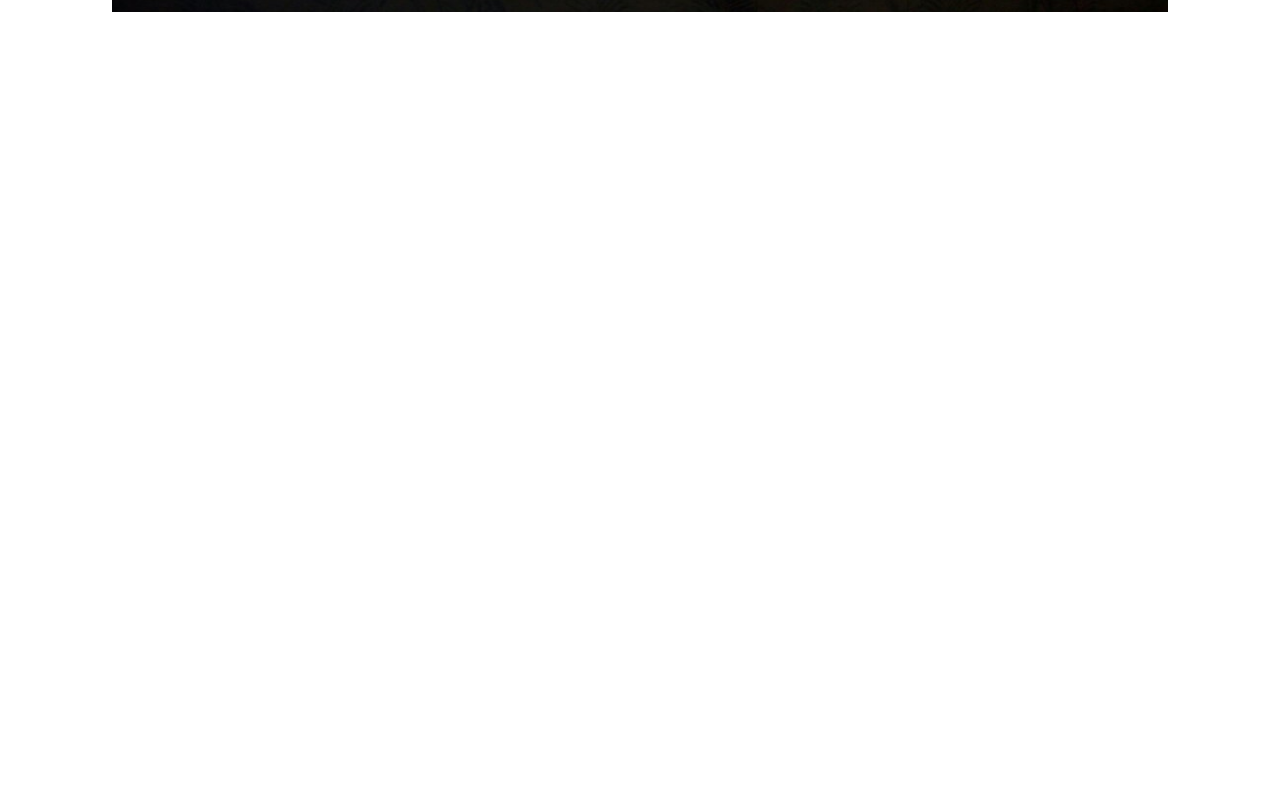
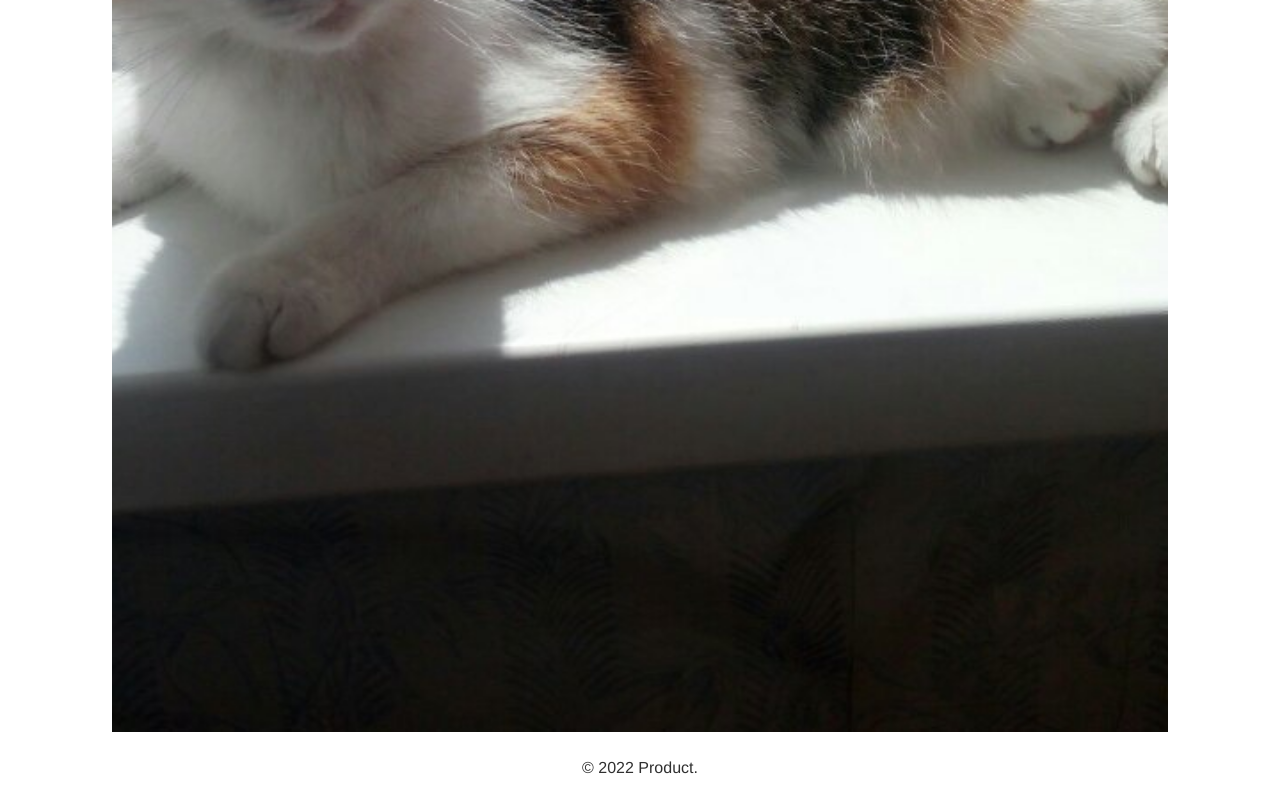
Before and after one commit to Karavella03/vue-project, a Vue app: page / in a window 1280 px wide. Shown: the part 804-1604 px from the top of the page. Before the commit the page ends 820 px from the top, so only its background shows below. Built offline with nearby package versions, Linux system fonts and the light colour scheme.

Commit message:
Implement FooterComponent

```diff
--- a/src/App.vue
+++ b/src/App.vue
@@ -29,23 +29,26 @@ export default {};
   --font-color-active: rgba(140, 160, 155);
   --main-layout-background: rgba(255, 255, 255);
   --app-background: rgba(250, 250, 250);
+  --header-background: var(--main-layout-background);
   --header-border-color: none;
+  --footer-border-color: var(--header-border-color);
   --box-shadow-color: #9b9faa;
   --box-shadow: 3px 3px 5px -1px var(--box-shadow-color);
   /* sizes */
-  --header-height: 96px;
-  --header-min-width: 720px;
-  --footer-height: 64px;
   --main-layout-min-width: 720px;
   --main-layout-max-width: 1440px;
   --main-layout-width: 90vw;
   --main-layout-min-height: 100vh;
+  --header-height: 96px;
+  --footer-height: 64px;
   --default-spacing: 8px;
   /* fonts */
   --header-title-font-size: 26px;
   --header-title-font-weight: 400;
   --header-buttons-font-size: 16px;
   --header-buttons-font-weight: 400;
+  --footer-paragraph-font-size: 16px;
+  --footer-paragraph-font-weight: 400;
 }
 #app {
   font-family: Avenir, Helvetica, Arial, sans-serif;
--- /dev/null
+++ b/src/components/FooterComponent/FooterComponent.vue
@@ -0,0 +1,34 @@
+<script setup lang="ts">
+</script>
+
+<script lang="ts">
+export default {};
+</script>
+
+<template>
+  <div class="FooterContainer">
+    <p class="FooterParagraph">© 2022 Product.</p>
+  </div>
+</template>
+
+
+<style scoped>
+.FooterContainer {
+  margin-top: auto;
+  display: flex;
+  flex-direction: row;
+  align-items: center;
+  justify-content: center;
+  height: var(--footer-height);
+  min-width: var(--main-layout-min-width);
+  max-width: var(--main-layout-max-width);
+  width: var(--main-layout-width);
+  padding-inline: calc(var(--default-spacing) * 6);
+  border-top: 1px solid var(--footer-border-color);
+}
+.FooterParagraph {
+  font-size: var(--footer-paragraph-font-size);
+  font-weight: var(--footer-paragraph-font-weight);
+  color: var(--font-color);
+}
+</style>
--- /dev/null
+++ b/src/components/FooterComponent/index.ts
@@ -0,0 +1,2 @@
+import FooterComponent from './FooterComponent.vue';
+export default FooterComponent;
--- a/src/components/HeaderComponent/HeaderComponent.vue
+++ b/src/components/HeaderComponent/HeaderComponent.vue
@@ -40,10 +40,12 @@ export default {};
   flex-direction: row;
   align-items: center;
   height: var(--header-height);
-  min-width: var(--header-min-width);
-  width: 100%;
+  min-width: var(--main-layout-min-width);
+  max-width: var(--main-layout-max-width);
+  width: var(--main-layout-width);
   padding-inline: calc(var(--default-spacing) * 6);
   border-bottom: 1px solid var(--header-border-color);
+  background-color: var(--header-background);
 }
 .HeaderTitle {
   font-size: var(--header-title-font-size);
--- a/src/layouts/MainLayout.vue
+++ b/src/layouts/MainLayout.vue
@@ -1,5 +1,6 @@
 <script setup lang="ts">
 import HeaderComponent from "@/components/HeaderComponent";
+import FooterComponent from "@/components/FooterComponent/FooterComponent.vue";
 </script>
 
 <script lang="ts">
@@ -8,8 +9,9 @@ export default {};
 
 <template>
   <div class="container">
-    <HeaderComponent />
+    <HeaderComponent class="MainLayoutHeader" />
     <slot></slot>
+    <FooterComponent />
   </div>
 </template>
 
@@ -25,5 +27,10 @@ export default {};
   width: var(--main-layout-width);
   margin-inline: auto;
   background-color: var(--main-layout-background);
+  padding-top: var(--header-height);
+}
+.MainLayoutHeader {
+  position: fixed;
+  top: 0;
 }
 </style>
--- a/src/modules/Main/MainWrapper.vue
+++ b/src/modules/Main/MainWrapper.vue
@@ -20,6 +20,6 @@ export default {};
 .MainWrapperPicture {
   width: 100%;
   object-fit: cover;
-  height: 720px;
+  height: 1440px;
 }
 </style>
```
Also changed, not shown: src/assets/logo.png (deleted).
